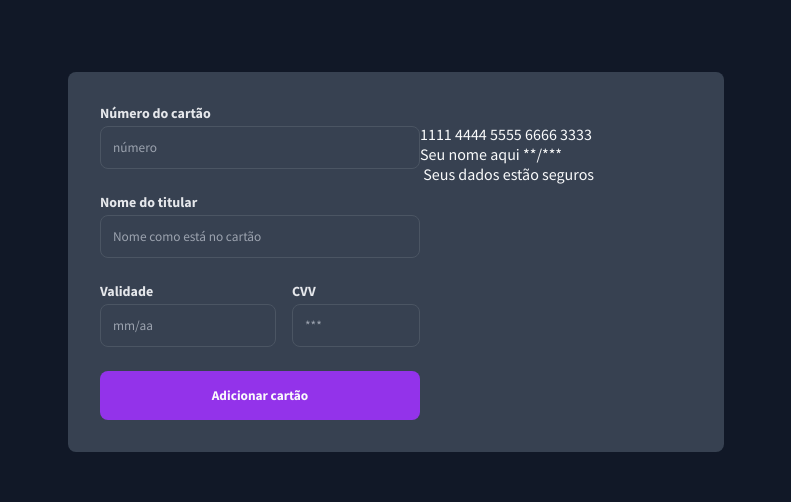
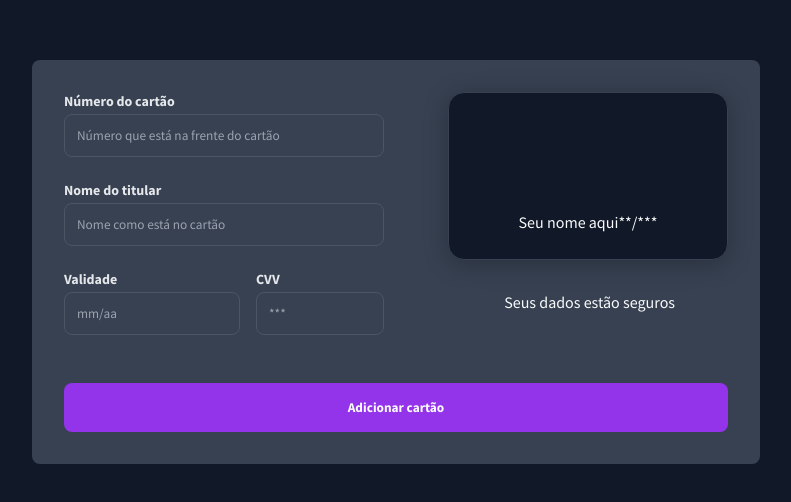
Before and after one commit to gustavoTheot/bora-codar, a plain HTML site: page credit-card/index.html in a window 1280 px wide. Shown: the part 138-640 px from the top of the page, without its empty margins (244-1035 px from the left). Drawn offline with Linux system fonts and the light colour scheme.

Commit message:
update credit card

```diff
--- a/credit-card/index.html
+++ b/credit-card/index.html
@@ -14,15 +14,17 @@
     <div class="container">
         <div class="myForm">
             <form>
+                <div class="containerForms">
+                    <div class="dataForm">
                         <div class="numberCard">
                             <label for="">Número do cartão</label>
-                    <input type="number" placeholder="número">
+                            <input class="cardNumberField" oninput="formatNumberCard(this)" type="text" placeholder="Número que está na frente do cartão" required>
                         </div>
 
 
                         <div class="title">
                             <label for="">Nome do titular</label>
-                    <input type="text" name="" id="" placeholder="Nome como está no cartão">
+                            <input type="text" name="" id="" maxlength="10" placeholder="Nome como está no cartão">
                         </div>
 
 
@@ -34,23 +36,25 @@
 
                             <div class="cvv">
                                 <label for="">CVV</label>
-                        <input type="number" placeholder="***">
+                                <input type="number" placeholder="***" oninput="javascript: if (this.value.length > this.maxLength) this.value = this.value.slice(0, this.maxLength
+                                )" maxlength="3" required>
+                            </div>
                         </div>
                     </div>
 
-                <button>Adicionar cartão</button>
-            </form>
-
                     <div class="card">
-                <div class="mycard">
+                        <div class="flipper">
+                            <div class="front">
+                                <div class="myFrontCard">
                                     <header>
                                         <img src="" alt="">
 
                                         <img src="" alt="">
                                     </header>
 
+                                    <div class="containerBodyFrontCard">
                                         <main>
-                        <span>1111 4444 5555 6666 3333</span>
+                                            <span class="numberCardThisInput"></span>
                                         </main>
 
                                         <footer>
@@ -58,14 +62,39 @@
                                             <span>**/***</span>
                                         </footer>
                                     </div>
+                                </div>
+                            </div>
+                                <div class="back">
+                                    <div class="myBackCard">
+                                        <header>
+                                            <img src="" alt="">
 
-                <div class="okOrNo">
+                                            <img src="" alt="">
+                                        </header>
+
+                                        <div class="containerBodyBackCard">
+                                            <main>
+                                                <span class="passwordCard">***</span>
+                                                <span>CVV</span>
+                                            </main>
+
+                                        </div>
+                                    </div>
+                                </div>
+                            </div>
+
+                            <div class="securityStatus">
                                 <img src="" alt="">
                                 <span>Seus dados estão seguros</span>
                             </div>
                     </div>
                 </div>
+
+                <button>Adicionar cartão</button>
+            </form>
+        </div>
     </div>
 
+    <script src="main.js"></script>
 </body>
 </html>
--- /dev/null
+++ b/credit-card/main.js
@@ -0,0 +1,20 @@
+
+
+function formatNumberCard(input) {
+    const numberShownOnCard = document.querySelector('.numberCardThisInput')
+    const cardNumberField = document.querySelector('.cardNumberField')
+    let myNumberCard = cardNumberField.value.replace(/\D/g, '')
+
+    // limita o campo em 16 dígitos
+    myNumberCard = myNumberCard.substring(0, 16)
+
+    // divide o número emg rupo de 4 dígitos
+    const groups = myNumberCard.match(/.{1,4}/g)
+    numberWithDot = groups.join('.')
+
+    input.value = numberWithDot
+
+    numberSpacehDot = groups.join('  ')
+    numberShownOnCard.innerHTML = numberSpacehDot
+
+}
--- a/credit-card/style.css
+++ b/credit-card/style.css
@@ -45,6 +45,7 @@ span, input, button{
 
     display: flex;
     flex-direction: row;
+    gap: 4rem;
 
     padding: 2rem;
 
@@ -52,6 +53,17 @@ span, input, button{
 }
 
 form{
+    display: flex;
+    flex-direction: column;
+    gap: 3rem;
+}
+
+.containerForms{
+    display: flex;
+    gap: 4rem;
+}
+
+.dataForm{
     display: flex;
     flex-direction: column;
     gap: 1.5rem;
@@ -67,10 +79,13 @@ form label{
 form input{
     background-color: (var(--gray-900));
     border: 1px solid var(--gray-600);
-    outline: none;
 
     border-radius: 8px;
     padding: 0.75rem;
+}
+
+form input[type='number']::-webkit-inner-spin-button{
+    -webkit-appearance: none;
 }
 
 form input::placeholder{
@@ -104,6 +119,8 @@ form input::placeholder{
 
 form input:focus{
     outline: 1px solid var(--brand-color);
+    border: 1px solid var(--brand-color);
+
 }
 
 form button{
@@ -116,11 +133,139 @@ form button{
     padding: 1rem;
 
     font-weight: bold;
+    cursor: pointer;
+}
+
+form button:hover{
+    background-color: var(--brand-color-light );
 }
 
 .card{
-    width: 17rem;
-
     display: flex;
     flex-direction: column;
+    justify-content: space-between;
+    align-items: center;
+    gap: 2rem;
+
+    width: 17.5rem;
+    height: 13.75rem;
+    perspective: 60rem;
 }
+
+.flipper{
+    width: 100%;
+    height: 100%;
+    transition: transform 0.8s;
+    transform-style: preserve-3d;
+
+    position: relative;
+}
+
+.card:hover .flipper{
+    transform: rotateY(180deg);
+}
+
+.front, .back{
+    position: absolute;
+    width: 100%;
+    height: 100%;
+    backface-visibility: hidden;
+}
+
+/*Front Card*/
+.front{
+    transform: rotateY(0);
+    z-index: 2;
+}
+
+.myFrontCard{
+    display: flex;
+    flex-direction: column;
+    justify-content: space-around;
+    align-items: center;
+
+    width: 17.5rem;
+    height: 10.5rem;
+
+    background: #111827;
+
+    border: 1px solid #374151;
+    box-shadow: 0px 4px 24px rgba(0, 0, 0, 0.25);
+    border-radius: 16px;
+}
+
+.containerBodyFrontCard{
+    display: flex;
+    flex-direction: column;
+    gap: 1rem;
+}
+
+.numberCardThisInput{
+    letter-spacing: 0.20rem;
+}
+
+.containerBodyFrontCard footer{
+    display: flex;
+    flex-direction: row;
+    justify-content: space-between;
+}
+
+/*Back Card*/
+.back{
+    transform: rotateY(180deg);
+}
+
+.myBackCard{
+    width: 17.5rem;
+    height: 10.5rem;
+
+    background: #111827;
+
+    border: 1px solid #374151;
+    box-shadow: 0px 4px 24px rgba(0, 0, 0, 0.25);
+    border-radius: 16px;
+}
+
+.myBackCard header{
+    width: 100%;
+    height: 2rem;
+    background-color: var(--gray-400);
+
+    margin-top: 1.5rem;
+}
+
+.containerBodyBackCard{
+    display: flex;
+    justify-content: center;
+    align-items: center;
+    margin-top: 3rem;
+}
+
+.containerBodyBackCard main{
+    display: flex;
+    gap: 0.75rem;
+}
+
+.passwordCard{
+    display: flex;
+    justify-content: flex-end;
+    align-items: center;
+    padding-right: 1rem;
+    background-color: var(--gray-300);
+    color: var(--gray-800);
+    border-radius: 3px;
+
+    width: 12.5rem;
+    height: 1.5rem;
+
+
+}
+
+.securityStatus{
+
+}
+
+
+@media(max-width: 700px){
+
+}
```
Also changed, not shown: credit-card/assets/card.svg (added). Lines whose indentation alone changed are shown as unchanged.
